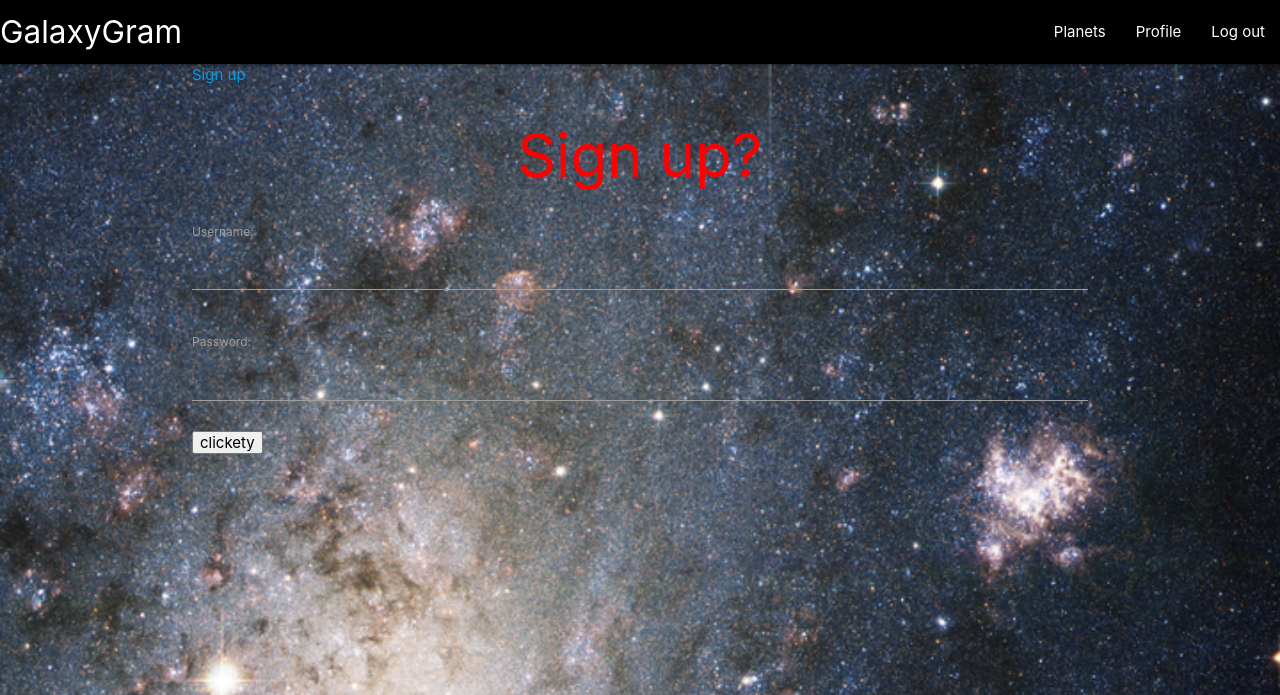
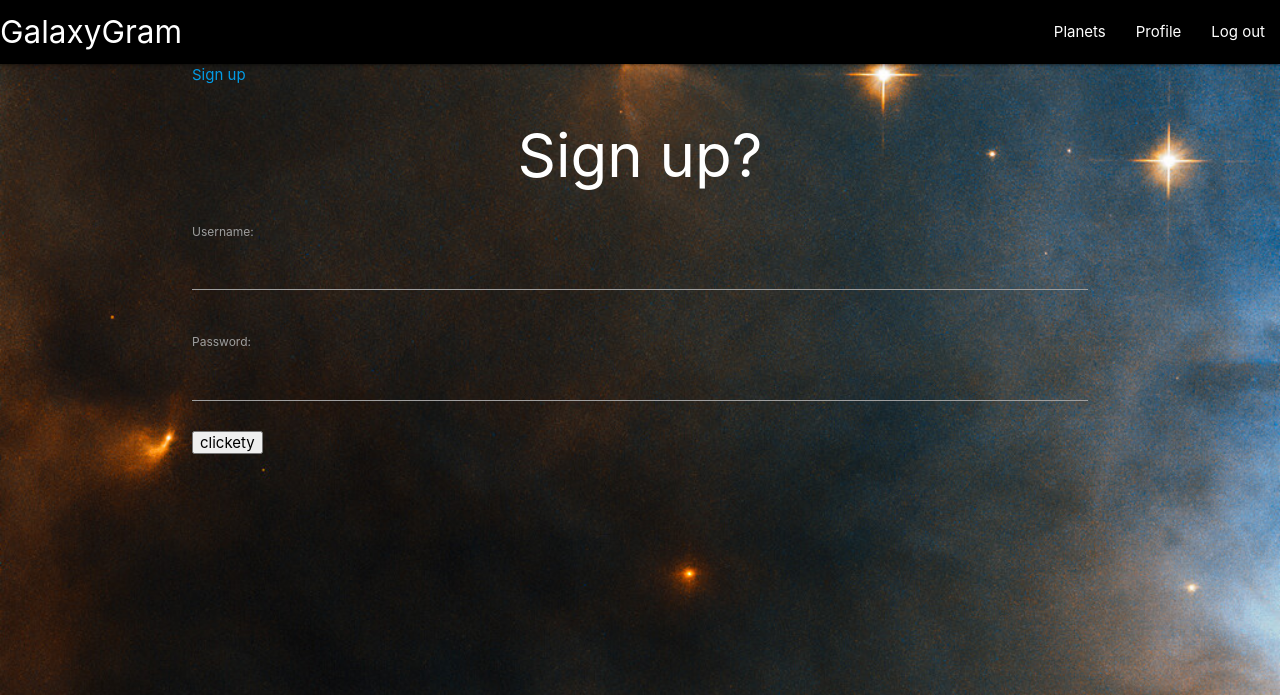
Before and after one commit to Hoyt1974/GalaxyGram, a Django app: page /signup/ in a window 1280 px wide. Shown: the top 695 px of the page. Run offline with Django 3.2, Linux system fonts and the light colour scheme.

Commit message:
changes pic

```diff
--- a/planetgram/settings.py
+++ b/planetgram/settings.py
@@ -25,7 +25,7 @@ BASE_DIR = Path(__file__).resolve().parent.parent
 SECRET_KEY = config('SECRET_KEY')
 
 # SECURITY WARNING: don't run with debug turned on in production!
-DEBUG = True
+DEBUG = False
 
 ALLOWED_HOSTS = ['*']
 
--- a/static/css/style.css
+++ b/static/css/style.css
@@ -20,7 +20,7 @@ p {
   font-size: 1.5em;
 }
 h2 {
-  color: red;
+  color: white;
   text-align: center;
   font-size: 4em;
 }
--- a/templates/base.html
+++ b/templates/base.html
@@ -20,7 +20,7 @@
     {% include 'navbar.html' %}
     <style>
       body {
-        background: url('{% static "images/stars_720.png" %}');
+        background: url('{% static "images/new1.jpeg" %}');
         background-repeat: no-repeat;
         background-attachment: fixed;
         background-size: cover;
--- a/templates/generic_form.html
+++ b/templates/generic_form.html
@@ -1,6 +1,6 @@
 {% extends 'base.html' %}
 {% block content %}
-
+<div class="detail-page">
 
 {% if not user.is_authenticated %}
 <a href="/signup/">Sign up</a>
@@ -13,4 +13,5 @@
   {{ form.as_p }}
   <input type='submit' value='clickety'>
 </form>
+</div>
 {% endblock %}
```
Also changed, not shown: README.md, planetmodel/migrations/0001_initial.py, planetpost/migrations/0001_initial.py, planetpost/migrations/0002_initial.py, planetuser/migrations/0001_initial.py, static/images/new1.jpeg (added), static/images/space2.jpeg (deleted), static/images/space3.jpeg (deleted), static/images/stars_720.png (deleted), 1 other file.
